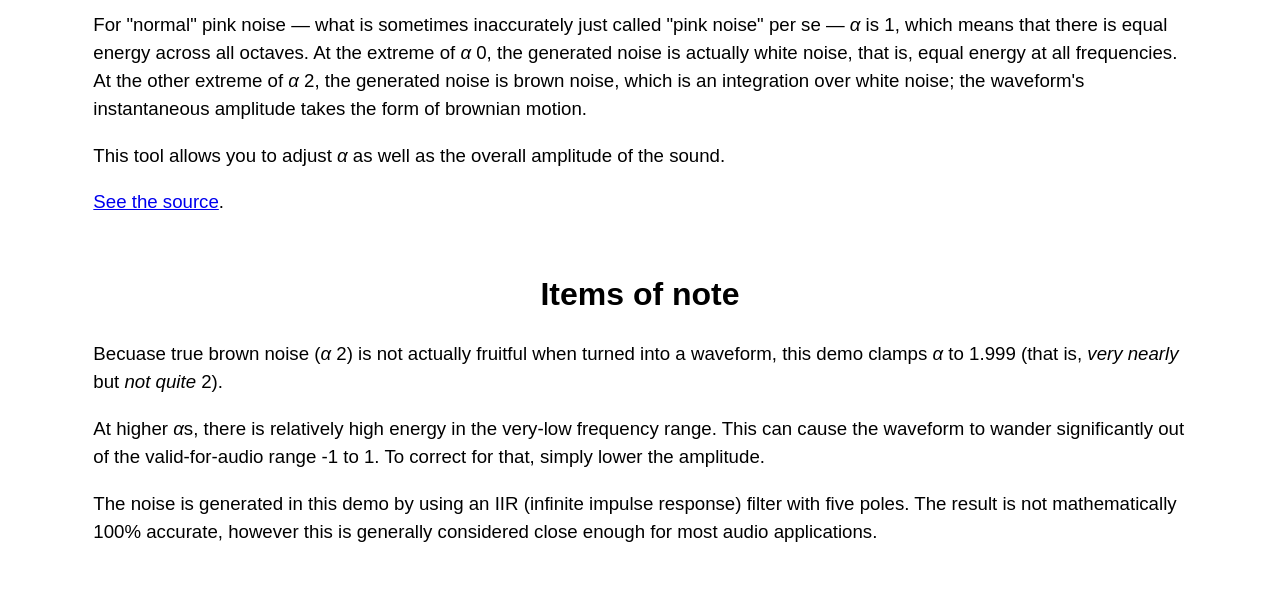
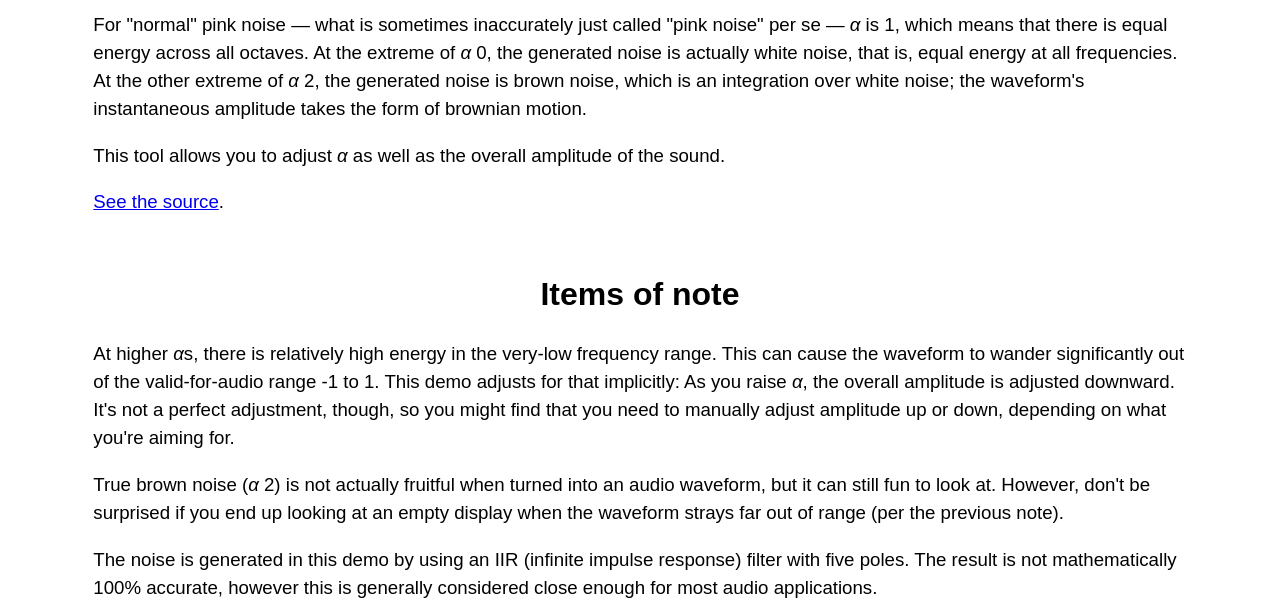
Before and after one commit to danfuzz/mimu, a plain HTML site: page pink-noise-explorer/index.html in a window 1280 px wide. Shown: the part 1771-2371 px from the top of the page. Drawn offline with Linux system fonts and the light colour scheme; a web font is replaced by a local one.

Commit message:
Allow alpha of 2. Explain.

```diff
--- a/pink-noise-explorer/Piece.js
+++ b/pink-noise-explorer/Piece.js
@@ -61,8 +61,8 @@ class Piece {
     set alpha(value) {
         if (value < 0) {
             value = 0;
-        } else if (value > 1.999) {
-            value = 1.999;
+        } else if (value > 2) {
+            value = 2;
         }
 
         this._alpha = value;
--- a/pink-noise-explorer/index.html
+++ b/pink-noise-explorer/index.html
@@ -115,15 +115,20 @@
 
     <h3>Items of note</h3>
 
-    <p>Becuase true brown noise (<i>&alpha;</i> 2) is not actually fruitful
-        when turned into a waveform, this demo clamps <i>&alpha;</i> to
-        1.999 (that is, <i>very nearly</i> but <i>not quite</i> 2).
+    <p>At higher <i>&alpha;</i>s, there is relatively high energy in the
+        very-low frequency range. This can cause the waveform to wander
+        significantly out of the valid-for-audio range -1 to 1. This demo
+        adjusts for that implicitly: As you raise <i>&alpha;</i>, the overall
+        amplitude is adjusted downward. It's not a perfect adjustment, though,
+        so you might find that you need to manually adjust amplitude up or
+        down, depending on what you're aiming for.
     </p>
 
-    <p>At higher <i>&alpha;</i>s, there is relatively high energy in the
-        very-low frequency range. This can cause the waveform to wander
-        significantly out of the valid-for-audio range -1 to 1. To correct
-        for that, simply lower the amplitude.
+    <p>True brown noise (<i>&alpha;</i> 2) is not actually fruitful when
+        turned into an audio waveform, but it can still fun to look at.
+        However, don't be surprised if you end up looking at an empty
+        display when the waveform strays far out of range (per the previous
+        note).
     </p>
 
     <p>The noise is generated in this demo by using an IIR (infinite impulse
```
